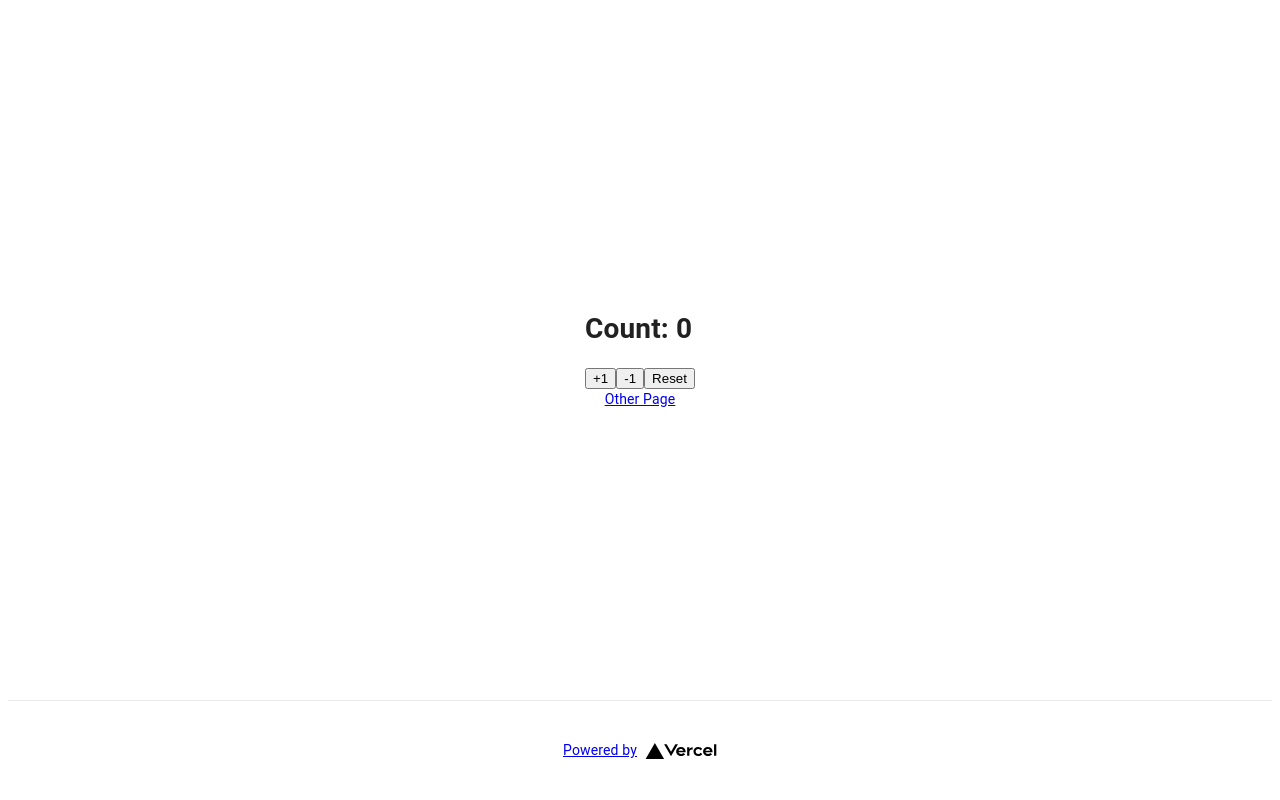
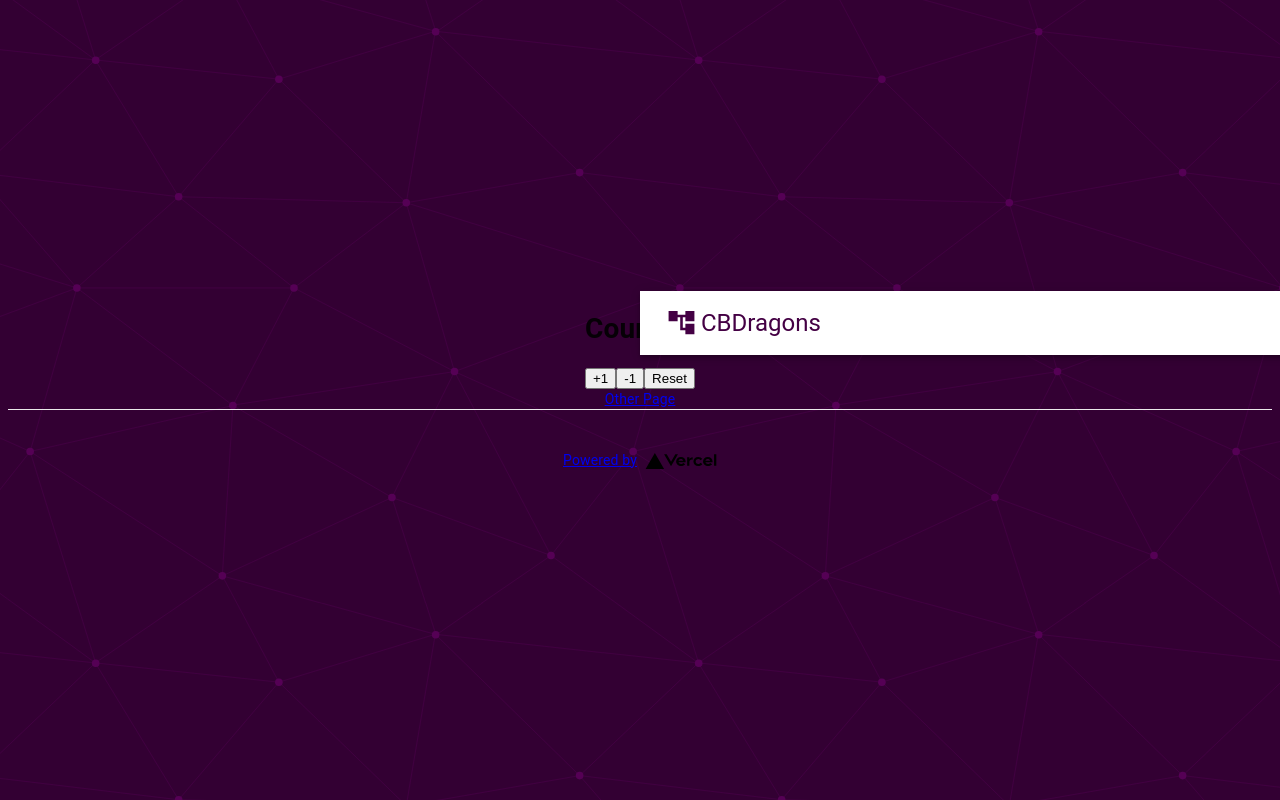
Before and after one commit to CCChira/CallbackDragons, a Next.js app: page / in a window 1280 px wide. Built offline with nearby package versions, Linux system fonts and the light colour scheme.

Commit message:
primitive navbar + background svg put in
Added a small navbar component, a svg image in public and some code refactoring

```diff
--- a/Components/NavbarComponent.js
+++ b/Components/NavbarComponent.js
@@ -0,0 +1,28 @@
+import AppBar from '@material-ui/core/AppBar';
+import { Toolbar, IconButton, makeStyles, Typography , Badge, } from '@material-ui/core';
+import { AccountTreeSharp } from '@material-ui/icons';
+const useStyles = makeStyles({
+  navbar: {
+    backgroundColor: '#FFFFFF',
+    position: 'fixed',
+  },
+  logo: {
+    color: '#440044',
+    padding: '2px',
+  }
+})
+function NavbarComponent() {
+  const classes = useStyles();
+  return (
+    <div>
+      <AppBar position = 'static' className = {classes.navbar}>
+        <Toolbar>
+            <AccountTreeSharp fontSize = "large" className = {classes.logo}/>
+            <Typography className = {classes.logo} variant= "h5">CBDragons</Typography>
+        </Toolbar>
+      </AppBar>
+    </div>
+  )
+}
+
+export default NavbarComponent
--- a/package.json
+++ b/package.json
@@ -11,6 +11,7 @@
   },
   "dependencies": {
     "@material-ui/core": "^4.12.3",
+    "@material-ui/icons": "^4.11.2",
     "jest-puppeteer": "^5.0.4",
     "next": "11.1.0",
     "prop-types": "^15.7.2",
--- a/pages/index.js
+++ b/pages/index.js
@@ -1,24 +1,18 @@
-import Head from 'next/head'
-import Image from 'next/image'
-import styles from '../styles/Home.module.css'
-import {Button} from "@material-ui/core";
-import {useDispatch, useSelector} from "react-redux";
-import {decrementCount, incrementCount, resetCount} from "../store/actions";
-import Link from 'next/link'
-
+import Head from "next/head";
+import Image from "next/image";
+import styles from "../styles/Home.module.css";
+import { Button } from "@material-ui/core";
+import { useDispatch, useSelector } from "react-redux";
+import { decrementCount, incrementCount, resetCount } from "../store/actions";
+import Link from "next/link";
+import NavbarComponent from "../Components/NavbarComponent";
 export default function Home() {
-    const count = useSelector((state) => state.counter)
-    const dispatch = useDispatch()
+  const count = useSelector((state) => state.counter);
+  const dispatch = useDispatch();
 
   return (
     <div className={styles.container}>
-            <Head>
-                <title>Create Next App</title>
-                <meta name="description" content="Generated by create next app"/>
-                <link rel="icon" href="/favicon.ico"/>
-            </Head>
-
-            <main className={styles.main}>
+      <NavbarComponent/>
         <div>
           <h1>
             Count: <span>{count}</span>
@@ -27,23 +21,21 @@ export default function Home() {
           <button onClick={() => dispatch(decrementCount())}>-1</button>
           <button onClick={() => dispatch(resetCount())}>Reset</button>
         </div>
-                <Link href='/otherPage'>
+        <Link href="/otherPage">
           <a>Other Page</a>
         </Link>
-            </main>
-
       <footer className={styles.footer}>
         <a
           href="https://vercel.com?utm_source=create-next-app&utm_medium=default-template&utm_campaign=create-next-app"
           target="_blank"
           rel="noopener noreferrer"
         >
-                    Powered by{' '}
+          Powered by{" "}
           <span className={styles.logo}>
-            <Image src="/vercel.svg" alt="Vercel Logo" width={72} height={16}/>
+            <Image src="/vercel.svg" alt="Vercel Logo" width={72} height={16} />
           </span>
         </a>
       </footer>
     </div>
-    )
+  );
 }
--- a/store/types.js
+++ b/store/types.js
@@ -1,3 +1,3 @@
-export const INCREMENT = 'INCREMENT'
-export const DECREMENT = 'DECREMENT'
-export const RESET = 'RESET'
+export const INCREMENT = "INCREMENT";
+export const DECREMENT = "DECREMENT";
+export const RESET = "RESET";
--- a/styles/Home.module.css
+++ b/styles/Home.module.css
@@ -1,4 +1,5 @@
 .container {
+  background-image: url(../public/endless-constellation.svg);
   min-height: 100vh;
   padding: 0 0.5rem;
   display: flex;
```
Also changed, not shown: pages/_app.js (+14 -12 lines), pages/otherPage.js (+11 -7 lines), store/reducers.js (+9 -9 lines), store/store.js (+15 -15 lines), public/endless-constellation.svg (added), 1 other file (tests, documents, lock files or other folders). Lines whose indentation alone changed are shown as unchanged.
